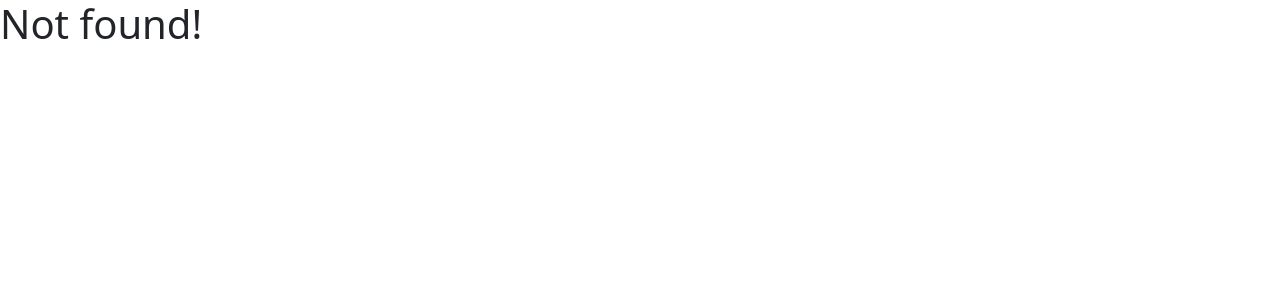
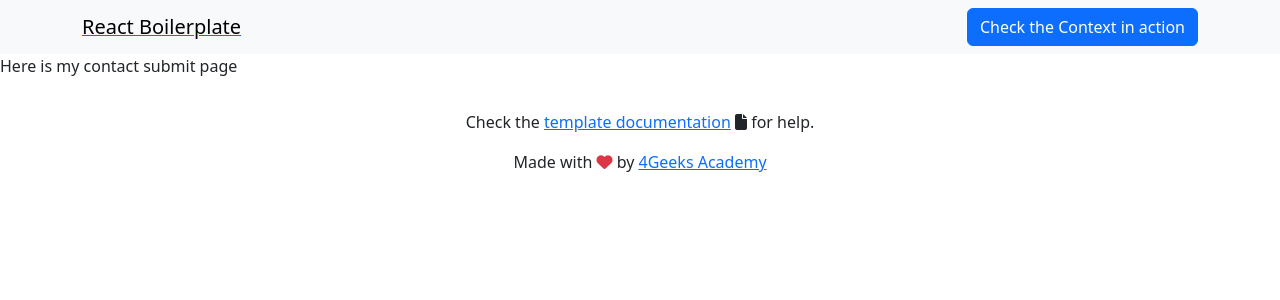
Before and after one commit to lvalcin/contact-list-app-using-react-context-lvalcin, a React (Vite) app: page /submit in a window 1280 px wide. Before the commit this address had no page. Shown: the top 300 px of the page. Built offline with nearby package versions, Linux system fonts and the light colour scheme.

Commit message:
page created and import in route

```diff
--- /dev/null
+++ b/src/pages/ContactSubmit.jsx
@@ -0,0 +1,4 @@
+export const ContactSubmit = () => (
+	<p>Here is my contact submit page</p>
+
+);
--- a/src/pages/Home.jsx
+++ b/src/pages/Home.jsx
@@ -29,6 +29,8 @@ export const Home = () => {
 	})
 	.then((data)=> console.log(data, "agenda created"))
 	}
+
+	//function to retreieve contacts
 const getData= ()=>{
 	fetch("https://playground.4geeks.com/contact/agendas/lvalcin/contacts")
 	.then((resp)=>{
--- a/src/routes.jsx
+++ b/src/routes.jsx
@@ -9,6 +9,7 @@ import { Layout } from "./pages/Layout";
 import { Home } from "./pages/Home";
 import { Single } from "./pages/Single";
 import { Demo } from "./pages/Demo";
+import { ContactSubmit } from "./pages/ContactSubmit";
 
 export const router = createBrowserRouter(
     createRoutesFromElements(
@@ -25,6 +26,7 @@ export const router = createBrowserRouter(
         <Route path= "/" element={<Home />} />
         <Route path="/single/:theId" element={ <Single />} />  {/* Dynamic route for single items */}
         <Route path="/demo" element={<Demo />} />
+        <Route path="/submit" element={<ContactSubmit/>} />
       </Route>
     )
 );
```
